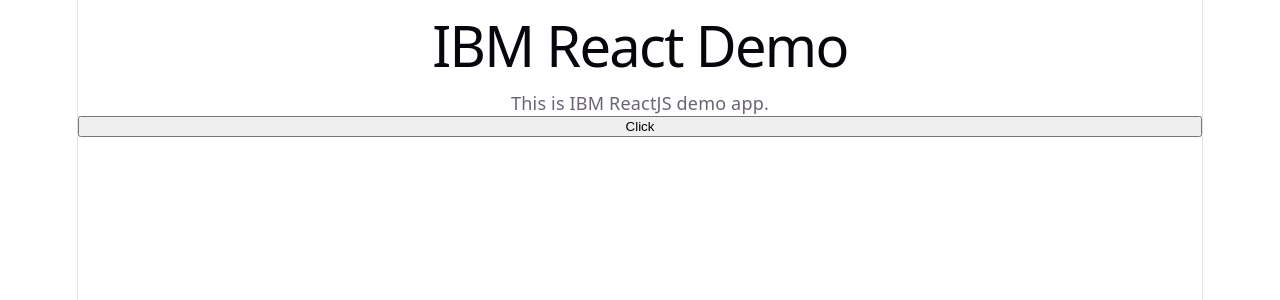
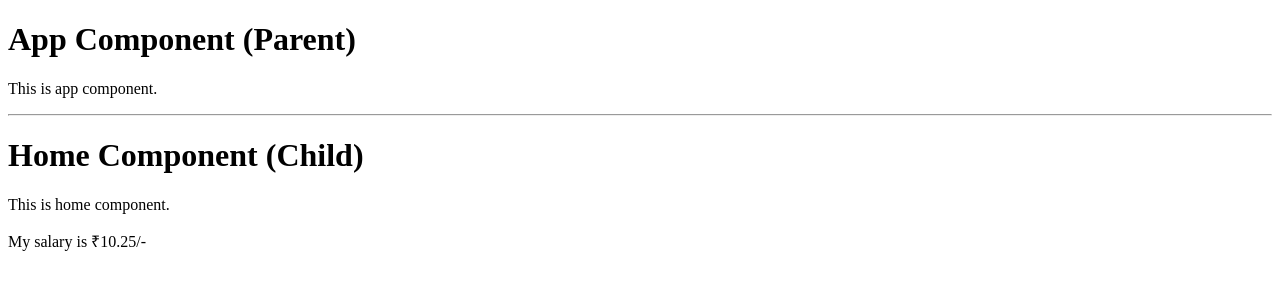
Before and after one commit to dyesmuk/ibm-react-demo-4-jun-2026, a React (Vite) app: page / in a window 1280 px wide. Shown: the top 300 px of the page. Built offline with nearby package versions, Linux system fonts and the light colour scheme.

Commit message:
initial commit

```diff
--- a/src/App.tsx
+++ b/src/App.tsx
@@ -1,17 +1,54 @@
+import Home from "./pages/Home";
+// import Login from "./pages/Login";
+
 const App = () => {
-
-  const fun = () => { console.log('fun'); };
 
   return (
     <>
-      <h1>IBM React Demo</h1>
-      <p>This is IBM ReactJS demo app.</p>
-      <button onClick={fun}>Click</button>
+      <h1>App Component (Parent)</h1>
+      <p>This is app component.</p>
+      <hr />
+      <Home></Home>
+      {/* <Home />
+      <Login /> */}
+
     </>
   )
 }
 
 export default App;
+
+
+// const App = () => {
+
+//   const fun = () => { console.log('fun'); };
+
+//   return (
+//     <>
+//       <h1>IBM React Demo</h1>
+//       <p>This is IBM ReactJS demo app.</p>
+//       <button onClick={fun}>Click</button>
+//     </>
+//   )
+// }
+
+// export default App;
+
+
+// const App = () => {
+
+//   const fun = () => { console.log('fun'); };
+
+//   return (
+//     <>
+//       <h1>IBM React Demo</h1>
+//       <p>This is IBM ReactJS demo app.</p>
+//       <button onClick={fun}>Click</button>
+//     </>
+//   )
+// }
+
+// export default App;
 
 
 // import React from "react";
--- a/src/main.tsx
+++ b/src/main.tsx
@@ -1,6 +1,6 @@
 import { StrictMode } from 'react'
 import { createRoot } from 'react-dom/client'
-import './index.css'
+// import './index.css'
 import App from './App.tsx'
 
 createRoot(document.getElementById('root')!).render(
--- /dev/null
+++ b/src/pages/Home.tsx
@@ -0,0 +1,12 @@
+
+const Home = () => {
+
+    return (
+        <>
+            <h1>Home Component (Child)</h1>
+            <p>This is home component.</p>
+            <p>My salary is ₹10.25/-</p>
+        </>
+    );
+};
+export default Home;
--- /dev/null
+++ b/src/pages/Login.tsx
@@ -0,0 +1,10 @@
+
+const Login = () => {
+    return (
+        <>
+            <h1>Login Component (Child)</h1>
+            <p>This is login component.</p>
+        </>
+    );
+};
+export default Login;
```
